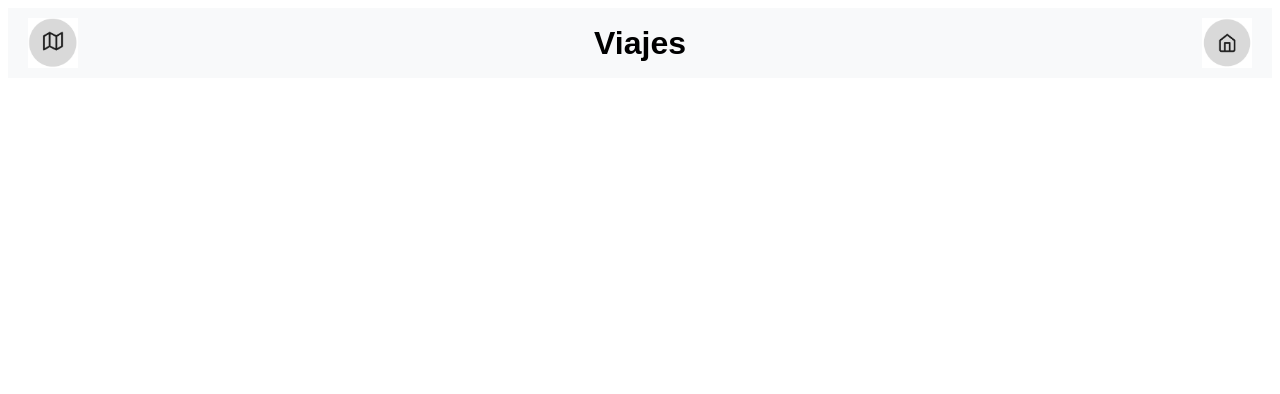
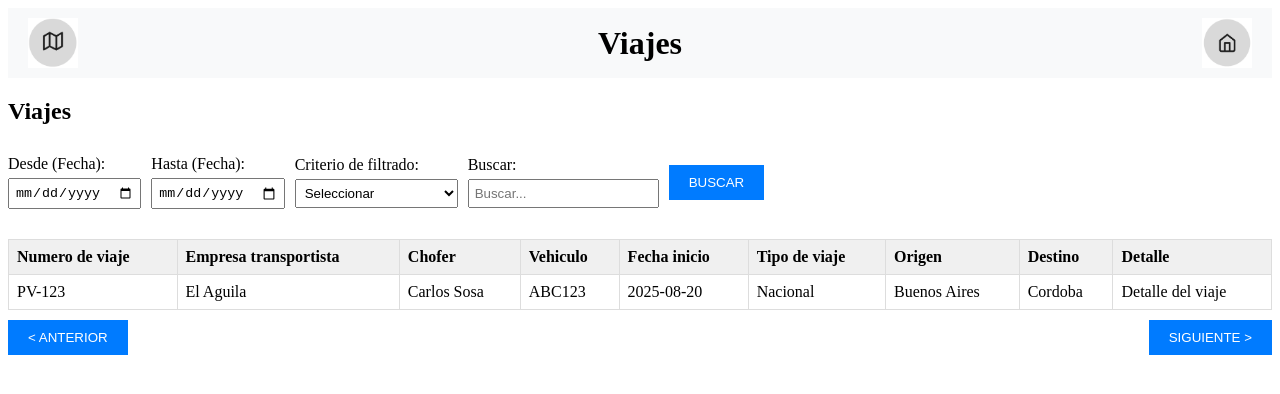
Before and after one commit to DesApp-2025c1-Grupo-4/DesApp-2025c1-Grupo4-Front-end, a React (Vite) app: page / in a window 1280 px wide. Shown: the top 394 px of the page. Built offline with nearby package versions, Linux system fonts and the light colour scheme.

Commit message:
FiltroYPruebaTabla

```diff
--- a/src/App.jsx
+++ b/src/App.jsx
@@ -1,11 +1,28 @@
-import React from 'react';
+import React, { useState } from 'react';
 import Header from './components/Header';
-
+import FilterSection from './components/FilterSection';
+import TripTable from './components/TripTable';
 
 const App = () => {
+  const [filters, setFilters] = useState({
+    desde: '',
+    hasta: '',
+    criterio: '',
+    buscar: ''
+  });
+
+  const handleFilterChange = (name, value) => {
+    setFilters({
+      ...filters,
+      [name]: value
+    });
+  };
+
   return (
     <div>
       <Header />
+      <FilterSection filters={filters} onFilterChange={handleFilterChange} />
+      <TripTable filters={filters} />
     </div>
   );
 };
--- a/src/AppRouter.jsx
+++ b/src/AppRouter.jsx
@@ -1,15 +1,15 @@
 import React from 'react';
 import { BrowserRouter as Router, Route, Routes } from 'react-router-dom';
 import App from './App';
-import Home from '../src/components/Home'
+import NewPage from '../src/components/NewPage'
 
 const AppRoutes = () => {
   return (
     <Router>
       <Routes>
         <Route path="/" element={<App />} />
-        <Route path="/newpage" element={<Home />} />
-        <Route path="/newpage" element={<Home />} />
+        <Route path="/newpage" element={<NewPage />} />
+        <Route path="/newpage" element={<NewPage />} />
       </Routes>
     </Router>
   );
--- /dev/null
+++ b/src/components/FilterSection.jsx
@@ -0,0 +1,41 @@
+import React from 'react';
+
+const FilterSection = ({ filters, onFilterChange }) => {
+  const handleChange = (e) => {
+    const { name, value } = e.target;
+    onFilterChange(name, value);
+  };
+
+  return (
+    <div className="filter-section">
+      <h2>Viajes</h2>
+      <div className="filters">
+        <label>
+          Desde (Fecha):
+          <input type="date" name="desde" value={filters.desde} onChange={handleChange} />
+        </label>
+        <label>
+          Hasta (Fecha):
+          <input type="date" name="hasta" value={filters.hasta} onChange={handleChange} />
+        </label>
+        <label>
+          Criterio de filtrado:
+          <select name="criterio" value={filters.criterio} onChange={handleChange}>
+            <option value="">Seleccionar</option>
+            <option value="empresa">Empresa transportista</option>
+            <option value="chofer">Chofer</option>
+            <option value="vehiculo">Vehículo</option>
+            <option value="tipo">Tipo de viaje</option>
+          </select>
+        </label>
+        <label>
+          Buscar:
+          <input type="text" name="buscar" value={filters.buscar} onChange={handleChange} placeholder="Buscar..." />
+        </label>
+        <button onClick={() => console.log(filters)}>BUSCAR</button>
+      </div>
+    </div>
+  );
+};
+
+export default FilterSection;
--- a/src/components/Home.jsx
+++ b/src/components/NewPage.jsx
@@ -1,6 +1,6 @@
 import React from 'react';
 
-const Home = () => {
+const NewPage = () => {
   return (
     <div>
       <h2>Nueva Página</h2>
@@ -9,4 +9,4 @@ const Home = () => {
   );
 };
 
-export default Home;
+export default NewPage;
--- /dev/null
+++ b/src/components/TripTable.jsx
@@ -0,0 +1,65 @@
+import React from 'react';
+
+const TripTable = ({ filters }) => {
+  const trips = [
+    {
+      numero: 'PV-123',
+      empresa: 'El Aguila',
+      chofer: 'Carlos Sosa',
+      vehiculo: 'ABC123',
+      fechaInicio: '2025-08-20',
+      tipo: 'Nacional',
+      origen: 'Buenos Aires',
+      destino: 'Cordoba',
+      detalle: 'Detalle del viaje'
+    }
+  ];
+
+  const filteredTrips = trips.filter(trip => {
+    const desdeMatch = filters.desde ? new Date(trip.fechaInicio) >= new Date(filters.desde) : true;
+    const hastaMatch = filters.hasta ? new Date(trip.fechaInicio) <= new Date(filters.hasta) : true;
+    const criterioMatch = filters.criterio ? trip[filters.criterio].toLowerCase().includes(filters.buscar.toLowerCase()) : true;
+    return desdeMatch && hastaMatch && criterioMatch;
+  });
+
+  return (
+    <div className="trip-table">
+      <table>
+        <thead>
+          <tr>
+            <th>Numero de viaje</th>
+            <th>Empresa transportista</th>
+            <th>Chofer</th>
+            <th>Vehiculo</th>
+            <th>Fecha inicio</th>
+            <th>Tipo de viaje</th>
+            <th>Origen</th>
+            <th>Destino</th>
+            <th>Detalle</th>
+          </tr>
+        </thead>
+        <tbody>
+          {filteredTrips.map((trip, index) => (
+            <tr key={index}>
+              <td>{trip.numero}</td>
+              <td>{trip.empresa}</td>
+              <td>{trip.chofer}</td>
+              <td>{trip.vehiculo}</td>
+              <td>{trip.fechaInicio}</td>
+              <td>{trip.tipo}</td>
+              <td>{trip.origen}</td>
+              <td>{trip.destino}</td>
+              <td>{trip.detalle}</td>
+            </tr>
+          ))}
+        </tbody>
+      </table>
+      <div className="navigation">
+        <button>&lt; ANTERIOR</button>
+        <button>SIGUIENTE &gt;</button>
+      </div>
+    </div>
+  );
+};
+
+export default TripTable;
--- a/src/index.css
+++ b/src/index.css
@@ -1,11 +1,85 @@
-body {
-  font-family: 'Arial', sans-serif;
-  font-weight: bold;
-  color: black;
+.app {
+  font-family: Arial, sans-serif;
+  padding: 20px;
 }
 
-h1 {
-  font-family: 'Arial', sans-serif;
-  font-weight: bold;
-  color: black;
+header {
+  display: flex;
+  justify-content: space-between;
+  align-items: center;
+  padding: 10px;
+  background-color: #f0f0f0;
 }
+
+nav button {
+  margin: 0 5px;
+}
+
+.filter-section {
+  margin: 20px 0;
+}
+
+.filters {
+  display: flex;
+  gap: 10px;
+  align-items: center;
+}
+
+.filters label {
+  display: flex;
+  flex-direction: column;
+  margin: 10px 0;
+}
+
+.filters input,
+.filters select {
+  padding: 5px;
+  margin-top: 5px;
+}
+
+.filters button {
+  padding: 10px 20px;
+  background-color: #007bff;
+  color: white;
+  border: none;
+  cursor: pointer;
+}
+
+.filters button:hover {
+  background-color: #0056b3;
+}
+
+.trip-table table {
+  width: 100%;
+  border-collapse: collapse;
+  margin-top: 20px;
+}
+
+.trip-table th,
+.trip-table td {
+  border: 1px solid #ddd;
+  padding: 8px;
+  text-align: left;
+}
+
+.trip-table th {
+  background-color: #f0f0f0;
+}
+
+.navigation {
+  display: flex;
+  justify-content: space-between;
+  margin-top: 10px;
+}
+
+.navigation button {
+  padding: 10px 20px;
+  background-color: #007bff;
+  color: white;
+  border: none;
+  cursor: pointer;
+}
+
+.navigation button:hover {
+  background-color: #0056b3;
+}
```
Also changed, not shown: 1 other file (tests, documents, lock files or other folders).
